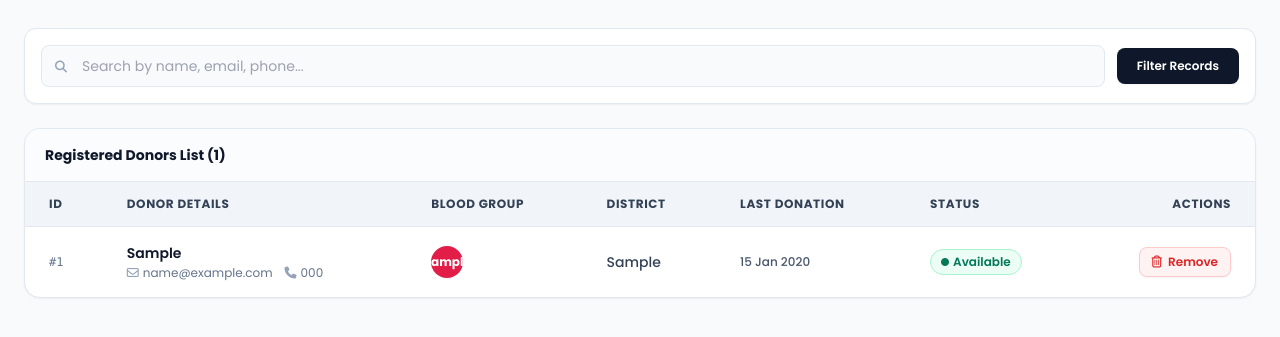
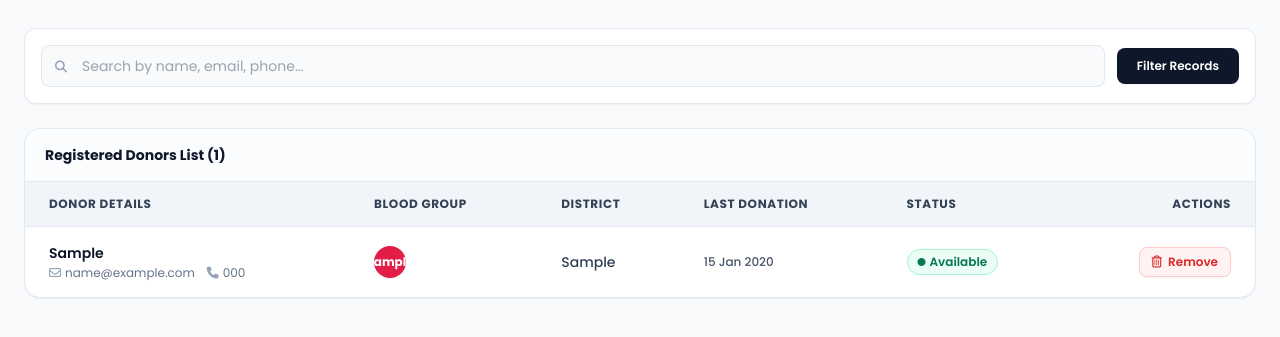
Before and after one commit to iqbalmn-005/Blood-Donation, a Django app: template templates/admin_dashboard.html in a window 1280 px wide. Shown: the part 284-621 px from the top of the page. Run offline with Django 5.2, Linux system fonts and the light colour scheme; tables that the repository leaves empty hold one stand-in row (values such as "Sample post"); the template is opened without the code that fills it: values that come from a table or form of the project are taken from there, most other values are stand-ins (such as "Sample title", 1, 10 or a date in 2020); some libraries are stand-ins or nearby versions.

Commit message:
Remove ID column from admin dashboard donor list

```diff
--- a/templates/admin_dashboard.html
+++ b/templates/admin_dashboard.html
@@ -125,7 +125,6 @@
                 <table class="w-full text-left text-sm">
                     <thead class="bg-slate-100 text-slate-700 font-semibold border-b border-slate-200 text-xs uppercase tracking-wider whitespace-nowrap">
                         <tr>
-                            <th scope="col" class="py-3.5 px-6">ID</th>
                             <th scope="col" class="py-3.5 px-6">Donor Details</th>
                             <th scope="col" class="py-3.5 px-6">Blood Group</th>
                             <th scope="col" class="py-3.5 px-6">District</th>
@@ -137,9 +136,6 @@
                     <tbody class="divide-y divide-slate-200 text-slate-700">
                         {% for donor in donors %}
                         <tr class="hover:bg-slate-50/80 transition">
-                            <td class="py-4 px-6 text-xs font-mono text-slate-500 whitespace-nowrap">
-                                #{{ donor.id }}
-                            </td>
                             <td class="py-4 px-6">
                                 <div class="font-semibold text-slate-900">{{ donor.first_name }}</div>
                                 <div class="text-xs text-slate-500 flex flex-wrap items-center gap-x-3 gap-y-1 mt-0.5">
@@ -184,7 +180,7 @@
                         </tr>
                         {% empty %}
                         <tr>
-                            <td colspan="7" class="py-10 text-center text-slate-500 font-medium">
+                            <td colspan="6" class="py-10 text-center text-slate-500 font-medium">
                                 <i class="fa-solid fa-user-slash text-2xl text-slate-300 mb-2 block"></i>
                                 No donors found in the database.
                             </td>
@@ -198,7 +194,7 @@
             <div class="block md:hidden divide-y divide-slate-200">
                 {% for donor in donors %}
                 <div class="p-4 sm:p-5 hover:bg-slate-50/50 transition">
-                    <!-- Card Header: ID, Name & Blood Group -->
+                    <!-- Card Header: Name & Blood Group -->
                     <div class="flex items-start justify-between gap-3 mb-3">
                         <div class="flex items-center gap-3">
                             <span class="w-10 h-10 rounded-full bg-rose-600 text-white font-bold flex items-center justify-center text-sm shadow-sm shrink-0">
@@ -206,7 +202,6 @@
                             </span>
                             <div>
                                 <div class="font-bold text-slate-900 text-base leading-tight">{{ donor.first_name }}</div>
-                                <span class="text-[11px] font-mono text-slate-400">ID: #{{ donor.id }}</span>
                             </div>
                         </div>
 
```
